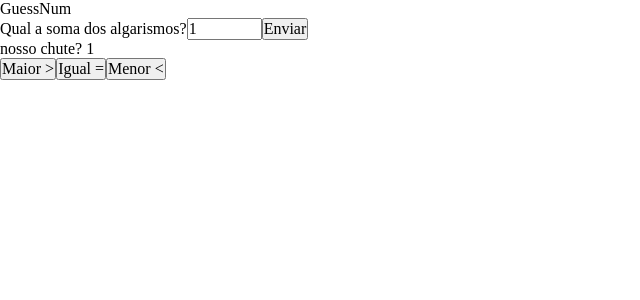
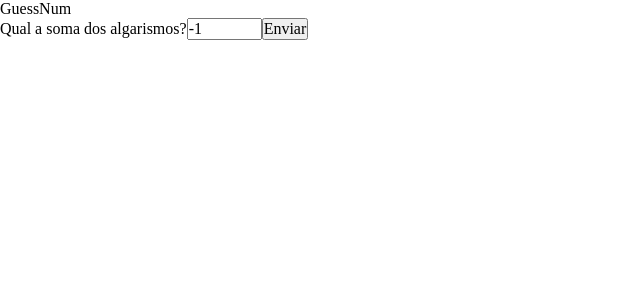
Before and after one commit to luskas8/guessnum-frontend, a React (Create React App) app: page / in a window 1280 px wide. Shown: the top 300 px of the page, without its empty margins (0-640 px from the left). Built offline with nearby package versions, Linux system fonts and the light colour scheme; the HTML template or start-up script is replaced by a standard one.

Commit message:
Mostrando todas perguntas

```diff
--- a/src/components/ActionButton.tsx
+++ b/src/components/ActionButton.tsx
@@ -6,10 +6,10 @@ interface ActionButtonProps extends ButtonHTMLAttributes<HTMLButtonElement> {
 }
 
 function ActionButton({ text, ...rest }: ActionButtonProps) {
-    const { swithRange } = useContext(QuestionContext)
+    const { switchRange } = useContext(QuestionContext)
 
     return (
-        <button {...rest} onClick={evt => swithRange(evt.currentTarget.value)} >
+        <button {...rest} onClick={evt => switchRange(evt.currentTarget.value)} >
             {text}
         </button>
     )
--- a/src/components/Question.tsx
+++ b/src/components/Question.tsx
@@ -1,16 +1,15 @@
 import React, { ChangeEvent, FormEvent, useContext, useState } from 'react'
-import { QuestionContext } from '../contexts/QuestionContext'
+import { QuestionContext, Question as QuestionContextProps } from '../contexts/QuestionContext'
 
 interface QuestionProps {
-  question: string
-  questionId: number
+  question: QuestionContextProps
 }
 
-function Question({ question, questionId, ...rest}: QuestionProps) {
-  const { getQuestionAnswer } = useContext(QuestionContext)
+function Question({ question, ...rest}: QuestionProps) {
+  const { getQuestionAnswer, changeQuestion } = useContext(QuestionContext)
   const regexp = /^[0-9\b]+$/
 
-  const [answer, setAnswer] = useState(1)
+  const [answer, setAnswer] = useState(question.value)
 
   function handleInput(e: ChangeEvent<HTMLInputElement>) {
 
@@ -22,29 +21,28 @@ function Question({ question, questionId, ...rest}: QuestionProps) {
     return undefined
   }
 
-  function handleSubmit(e: FormEvent) {
+  async function handleSubmit(e: FormEvent) {
     e.preventDefault()
 
-    if (questionId !== 0) {
-      getQuestionAnswer(questionId, answer)
-    } else {
-      console.log('a')
-    }
+    getQuestionAnswer(question.id, answer).then(() => {
+      changeQuestion()
+      setAnswer(question.value)
+    })
   }
 
   return (
     <div className="question">
       <form onSubmit={handleSubmit}>
-        <label htmlFor={`resposta_${questionId}`} >
-          {question}
+        <label htmlFor={`resposta_${question.id}`} >
+          {question.text}
         </label>
         {
-          (questionId !== 0) && (
+          (question.id !== 0) && (
           <>
             <input
               type="number"
-              name={`resposta_${questionId}`}
-              id={`resposta_${questionId}`}
+              name={`resposta_${question.id}`}
+              id={`resposta_${question.id}`}
               value={answer}
               min={1}
               max={8000}
--- a/src/contexts/QuestionContext.tsx
+++ b/src/contexts/QuestionContext.tsx
@@ -4,27 +4,30 @@ interface QuestionContextProps {
     theNumber: number
     currentQuestion: Question
     hasFound: boolean
-    getQuestionAnswer: (questionId: number, answer: number) => void
-    swithRange: (operator: string) => void
+    switchRange: (operator: string) => void
+    changeQuestion: () => void
+    getQuestionAnswer: (questionId: number, answer: number) => Promise<void>
 }
 
 interface QuestionProviderProps {
     children: ReactNode
 }
 
-interface Question {
+export interface Question {
     id: number
     text: string
-    value: number
+    value: number,
+    passed?: boolean
 }
 
 export const QuestionContext = createContext<QuestionContextProps>({} as QuestionContextProps)
 
 export default function QuestionProvider({ children }: QuestionProviderProps) {
     const [theNumber, setTheNumber] = useState(1) // Controls and sets the guessing number
-    const [questionCtrl, setQuestionCtrl] = useState(1) // Control the current question index
+    const [questionCtrl, setQuestionCtrl] = useState(0  ) // Control the current question index
     const [start, setStart] = useState(1) // Control the start range to search
     const [end, setEnd] = useState(8000) // Control the end range to search
+    const [lastWasNormal, setLasWasNormal] = useState(true)
 
     const [hasFound, setHasFound] = useState(false) // Controls if we find out the wish number or not
 
@@ -32,17 +35,20 @@ export default function QuestionProvider({ children }: QuestionProviderProps) {
         {
             text: "Qual a soma dos algarismos?",
             value: -1,
-            id: 1
+            id: 1,
+            passed: false
         },
         {
             text: "Qual o resto do número por 7?",
             value: -1,
-            id: 2
+            id: 2,
+            passed: false
         },
         {
             text: "Qual o produto dos algarismos?",
             value: -1,
-            id: 3
+            id: 3,
+            passed: false
         },
         {
             text: "O número pensado é maior, igual ou menor que,",
@@ -51,66 +57,12 @@ export default function QuestionProvider({ children }: QuestionProviderProps) {
         }
     ]
     const [currentQuestion, setCurrentQuestion] = useState<Question>(questions[0])
-    const [lastNumber, setLastNumber] = useState(0)
-
-    async function getQuestionAnswer(questionId: number, answer: number) {
-        questions[questionId].value = answer // Sets the questio's tip given by the user
-        if (questionCtrl+1 === 4) {
-            setQuestionCtrl(0)
-        } else {
-            setQuestionCtrl(questionCtrl+1) // Increase the amount of entries
-        }
-        setTheNumber(await getTheNumber(questionId)) // Get the guess number
-        setLastNumber(theNumber)
-        setCurrentQuestion(questions[3]) // Set the next question for the default question
-    }
 
     function isPrimeNumber(n: number) {
-        return (   (n % 2 !== 0)
+        return ((n % 2 !== 0)
             && (n % 3 !== 0)
             && (n % 5 !== 0)
             && (n % 7 !== 0))
-    }
-
-    async function getTheNumber(questionId: number) {
-        switch (questionId) {
-            case 1: // When the user answer the first question this is called
-                for (let i = start; i <= end; i++) {
-                    if (isPrimeNumber(i)) {
-                        if (digitsSum(i, questions[0].value)) {
-                            return i
-                        }
-                    }
-                }
-                return 0
-            case 2: // When the user answer the second question this is called
-                for (let i = start; i <= end; i++) {
-                    if (isPrimeNumber(i)) {
-                        if (perSeven(i)) {
-                            return i
-                        }
-                    }
-                }
-                return 0
-            case 3: // When the user answer the third question this is called
-                for (let i = start; i <= end; i++) {
-                    if (isPrimeNumber(i)) {
-                        if (digitsProduct(i, questions[2].value)) {
-                            return i
-                        }
-                    }
-                }
-                return 0
-            default: // When the user answer the default question this is called
-                for (let i = start; i <= end; i++) {
-                    if (isPrimeNumber(i)) {
-                        if (digitsSum(i, questions[0].value)) {
-                            return i
-                        }
-                    }
-                }
-                return 0
-        }
     }
 
     // This function gives if the alg is divisible per sever or not
@@ -144,13 +96,54 @@ export default function QuestionProvider({ children }: QuestionProviderProps) {
         return sum === value
     }
 
-    async function swithRange(operator: string) {
+    async function getQuestionAnswer(questionId: number, answer: number) {
+        questions[questionId].value = answer
+        questions[questionId].passed = true
+        updateTheNumber(answer)
+    }
+
+    async function getTheNumber(questionId: number, answer?: number) {
+        switch (questionId) {
+            case 1: // When the user answer the first question this is called
+                for (let i = start; i <= end; i++) {
+                    if (isPrimeNumber(i)) {
+                        if (digitsSum(i, ((answer) ? answer : 0))) {
+                            return i
+                        }
+                    }
+                }
+                return 0
+            case 2: // When the user answer the second question this is called
+                for (let i = start; i <= end; i++) {
+                    if (isPrimeNumber(i)) {
+                        if (perSeven(i)) {
+                            return i
+                        }
+                    }
+                }
+                return 0
+            case 3: // When the user answer the third question this is called
+                for (let i = start; i <= end; i++) {
+                    if (isPrimeNumber(i)) {
+                        if (digitsProduct(i, ((answer) ? answer : 0))) {
+                            return i
+                        }
+                    }
+                }
+                return 0
+            default:
+                return theNumber
+        }
+    }
+
+    function switchRange(operator: string) {
+        console.log("switchRange "+theNumber)
         switch (operator) {
-            case ">": // If the wish number is highier than the guessed starts the search, before then
-                setStart(lastNumber+1)
+            case ">": // If the wished number is highier than the guessed starts the search, before the guessed one
+                setStart(theNumber + 1)
                 break
-            case "<": // If the wish number is lower than the guessed starts the search, after then
-                setEnd(lastNumber-1)
+            case "<": // If the wished number is lower than the guessed starts the search, after the guessed one
+                setEnd(theNumber - 1)
                 break
             case "=": // Ends the application
                 setHasFound(true)
@@ -158,26 +151,37 @@ export default function QuestionProvider({ children }: QuestionProviderProps) {
             default:
                 break
         }
-        if (!hasFound) {
-            setTheNumber(await getTheNumber(0))
-            setLastNumber(theNumber)
-            if (questionCtrl < 4) {
-                setCurrentQuestion(questions[questionCtrl-1])
+
+        changeQuestion()
+    }
+
+    function setNewQuestionCtrl(oldQuestionIndex: number) {
+        if (oldQuestionIndex + 1 > 2) {
+            setQuestionCtrl(0)
+        } else {
+            setQuestionCtrl(oldQuestionIndex+1)
+        }
+    }
+
+    async function changeQuestion() {
+        if (lastWasNormal) {
+            setNewQuestionCtrl(questionCtrl)
         } else {
             setCurrentQuestion(questions[3])
         }
-            if (questionCtrl+1 === 4) {
-                setQuestionCtrl(0)
-            } else {
-                setQuestionCtrl(questionCtrl+1) // Increase the amount of entries
+        setLasWasNormal(!lastWasNormal)
     }
-        }
+
+    async function updateTheNumber(answer?: number) {
+        setTheNumber(await getTheNumber(questionCtrl, answer))
     }
 
     useEffect(() => {
-        console.log(start)
-        console.log(end)
-    }, [start, end])
+        setCurrentQuestion(questions[questionCtrl])
+        updateTheNumber()
+        console.log(theNumber)
+        console.log(questionCtrl)
+    }, [questionCtrl, theNumber])
 
     return (
         <QuestionContext.Provider
@@ -185,8 +189,9 @@ export default function QuestionProvider({ children }: QuestionProviderProps) {
                 theNumber,
                 currentQuestion,
                 hasFound,
-                getQuestionAnswer,
-                swithRange
+                switchRange,
+                changeQuestion,
+                getQuestionAnswer
             }}
         >
             {children}
--- a/src/pages/Dashboard.tsx
+++ b/src/pages/Dashboard.tsx
@@ -21,7 +21,10 @@ function Dashboard() {
                         <h1>Número achado!</h1>
                     ) : (
                         <>
-                            <Question question={currentQuestion.text} questionId={currentQuestion.id} />
+                            <Question question={currentQuestion} />
+                            {
+                                (currentQuestion.id === 0) && (
+                                    <>
                                         <div className="number">
                                             nosso chute? <span>{theNumber}</span>
                                         </div>
@@ -33,6 +36,9 @@ function Dashboard() {
                                     </>
                                 )
                             }
+                        </>
+                    )
+                }
             </main>
         </div>
     )
```
Lines whose indentation alone changed are shown as unchanged.
